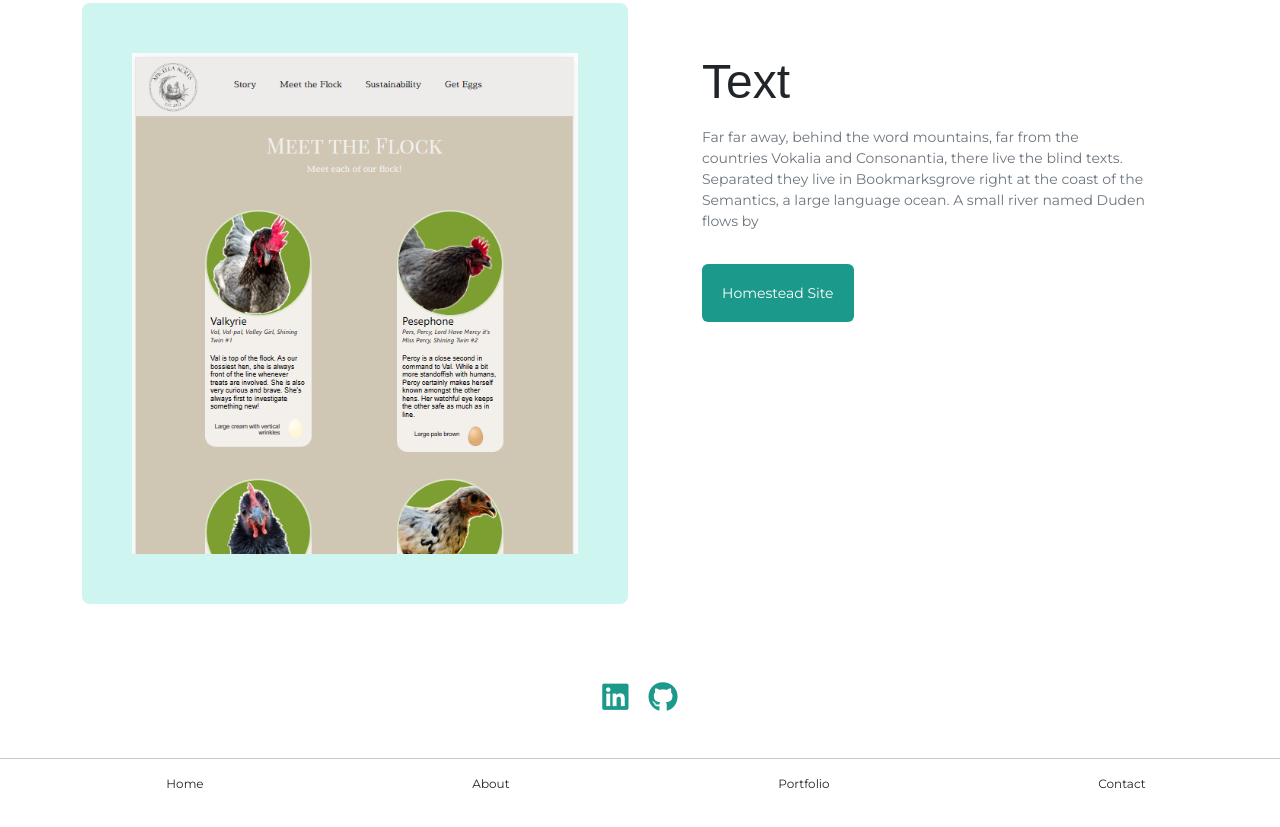
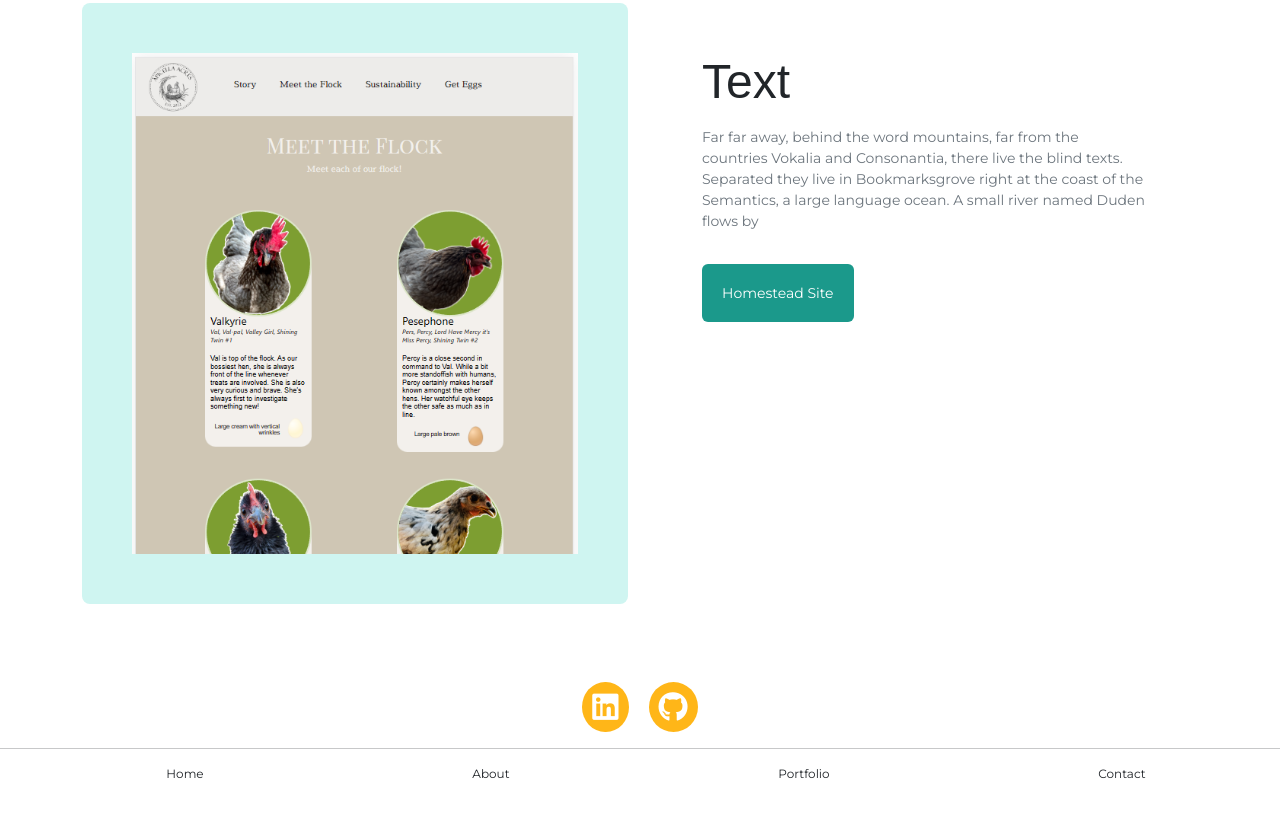
Before and after one commit to cephalophile/programming-portfolio, a plain HTML site: page index.html in a window 1280 px wide. Shown: the part 1594-2421 px from the top of the page. Drawn offline with nearby package versions, Linux system fonts and the light colour scheme; a web font is replaced by a local one.

Commit message:
updated footer

```diff
--- a/index.html
+++ b/index.html
@@ -104,13 +104,13 @@
 
 
     <!-- SOCIAL LINKS -->
-<div class="socialLinks mt-5">
+<div class="socialLinks mt-5 pb-0">
     <i class="fa-brands fa-linkedin footerIcon"></i>
     <i class="fa-brands fa-github footerIcon"></i>
 </div>
 <hr>
     <footer>
-<ul class="siteMap mt-3 mb-5">
+<ul class="siteMap mb-5">
     <li>Home</li>
     <li>About</li>
     <li>Portfolio</li>
--- a/styles/styles.css
+++ b/styles/styles.css
@@ -211,8 +211,11 @@ CONTACT
     padding: 30px;
 }
 .footerIcon{
-    color: var(--primary-color);
+    color: var(--bg-color);
     font-size: 30px;
+    background-color: var(--pop-color);
+    padding: 10px;
+    border-radius: 50%;
 }
 
 
```
Also changed, not shown: about.html (+1 -1 lines), portfolio.html (+1 -1 lines).
